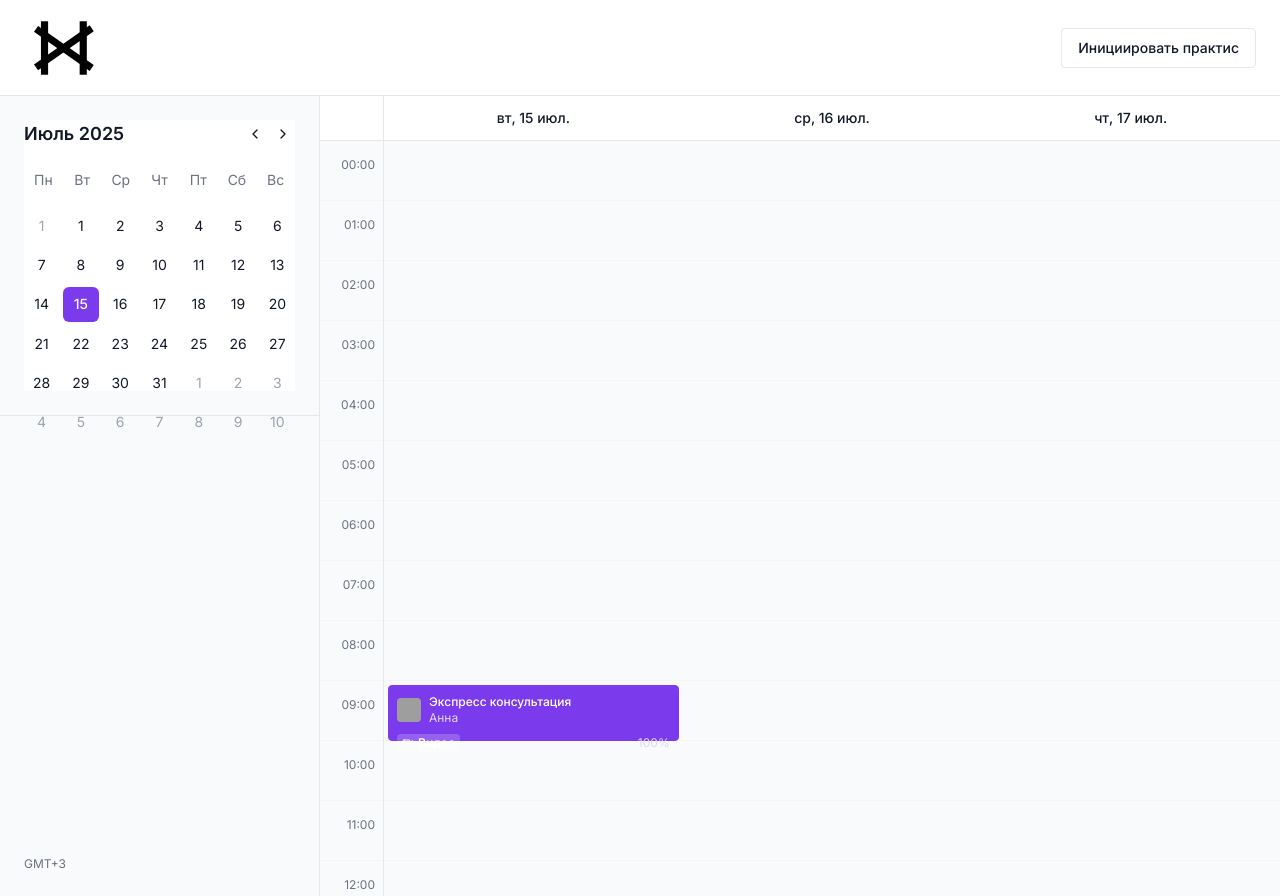
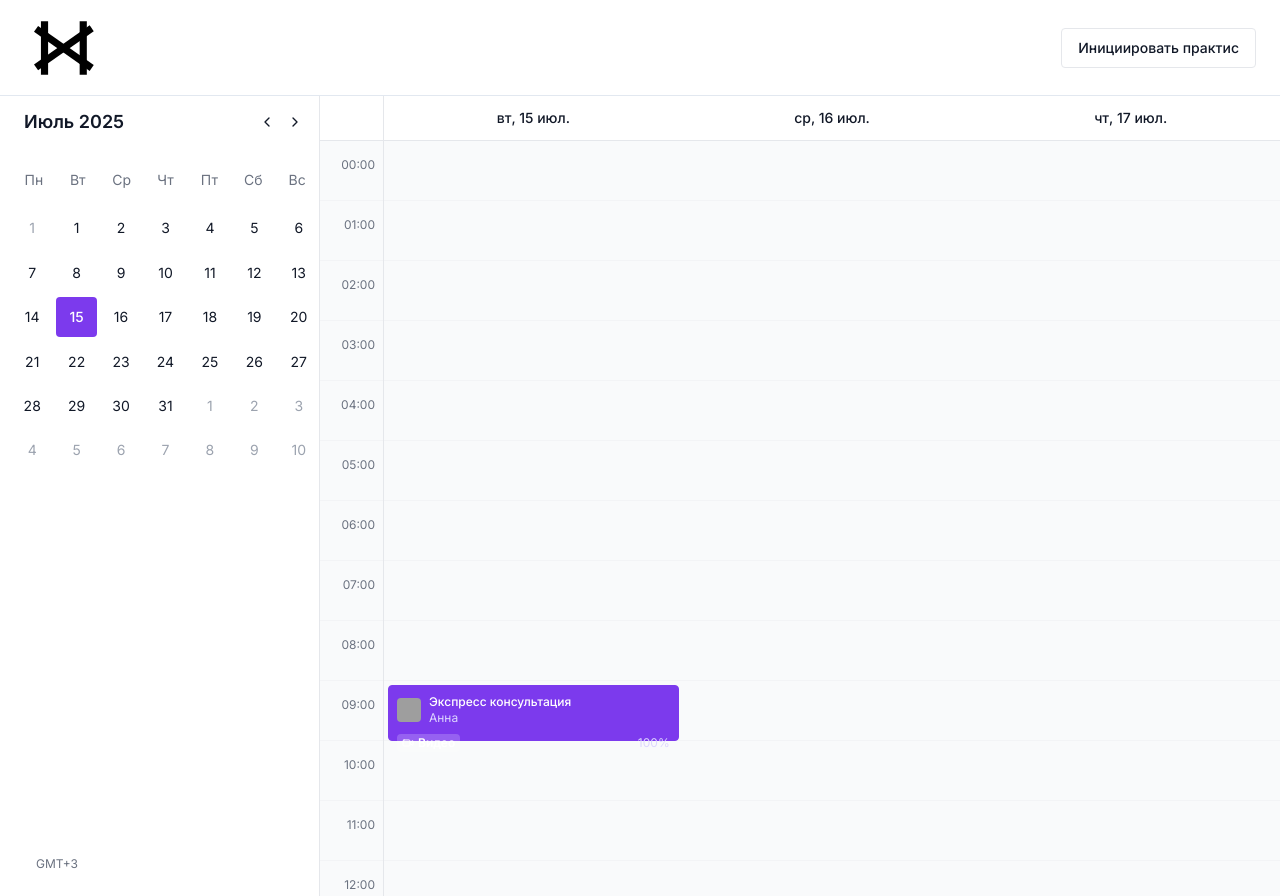
Before and after one commit to practice-energy/front-application, a Next.js app: page /calendar in a window 1280 px wide. Built offline with nearby package versions, Linux system fonts and the light colour scheme; grey boxes are pictures that could not be loaded.

Commit message:
Finetune

```diff
--- a/components/adept-calendar/calendar-sidebar.tsx
+++ b/components/adept-calendar/calendar-sidebar.tsx
@@ -10,11 +10,11 @@ interface CalendarSidebarProps {
 
 export function CalendarSidebar({ selectedDate, onDateSelect, timezone = "GMT+3" }: CalendarSidebarProps) {
   return (
-    <div className="w-80 border-r border-gray-200 flex flex-col">
+    <div className="w-80 border-r bg-white border-gray-200 flex flex-col pl-3">
       {/* Calendar at the top */}
-      <div className="p-6 border-b border-gray-200">
+      <div className="">
         <div className="w-full aspect-square">
-          <CalendarWidget selected={selectedDate} onSelect={onDateSelect} className="w-full h-full" />
+          <CalendarWidget selected={selectedDate} onSelect={onDateSelect} className="w-full" />
         </div>
       </div>
 
--- a/components/adept-calendar/calendar-widget.tsx
+++ b/components/adept-calendar/calendar-widget.tsx
@@ -71,7 +71,7 @@ export function CalendarWidget({ selected, onSelect, className }: CalendarWidget
         <button
           key={`prev-${date.getDate()}`}
           onClick={() => handleDateClick(date)}
-          className="w-full h-full flex items-center justify-center text-sm text-gray-400 hover:bg-gray-50 transition-colors"
+          className="w-full h-full flex items-center justify-center text-sm text-gray-400 hover:bg-violet-50 transition-colors rounded-sm"
         >
           {date.getDate()}
         </button>,
@@ -88,10 +88,10 @@ export function CalendarWidget({ selected, onSelect, className }: CalendarWidget
         <button
           key={day}
           onClick={() => handleDateClick(date)}
-          className={cn("w-full h-full flex items-center justify-center text-sm transition-colors hover:bg-gray-50", {
+          className={cn("w-full h-full flex items-center justify-center text-sm transition-colors hover:bg-violet-50 rounded-sm", {
             "text-gray-900": !isCurrentDay && !isSelectedDay,
             "text-violet-600 font-medium": isCurrentDay && !isSelectedDay,
-            "bg-violet-600 text-white font-medium rounded-md": isSelectedDay,
+            "bg-violet-600 text-white font-medium hover:bg-violet-700": isSelectedDay,
           })}
         >
           {day}
@@ -107,7 +107,14 @@ export function CalendarWidget({ selected, onSelect, className }: CalendarWidget
         <button
           key={`next-${day}`}
           onClick={() => handleDateClick(date)}
-          className="w-full h-full flex items-center justify-center text-sm text-gray-400 hover:bg-gray-50 transition-colors"
+          className={cn(
+              "w-full h-full flex items-center justify-center text-sm text-gray-400 hover:bg-violet-50 rounded-sm transition-colors",
+              {
+                "": !isToday(date) && !isSelected(date),
+                "text-violet-600 font-medium": isToday(date) && !isSelected(date),
+                "bg-violet-600 text-white font-medium hover:bg-violet-700": isSelected(date),
+              }
+          )}
         >
           {day}
         </button>,
@@ -121,14 +128,14 @@ export function CalendarWidget({ selected, onSelect, className }: CalendarWidget
     <div className={cn("bg-white", className)}>
       {/* Header */}
       <div className="flex items-center justify-between mb-4">
-        <h2 className="text-lg font-semibold">
+        <h2 className="p-3 text-lg font-semibold">
           {MONTHS_RU[month]} {year}
         </h2>
-        <div className="flex items-center gap-1">
-          <button onClick={handlePrevMonth} className="p-1 hover:bg-gray-100 rounded transition-colors">
+        <div className="flex items-center gap-1 pr-3">
+          <button onClick={handlePrevMonth} className="p-1 hover:bg-violet-50 rounded-sm transition-colors">
             <ChevronLeft className="h-4 w-4" />
           </button>
-          <button onClick={handleNextMonth} className="p-1 hover:bg-gray-100 rounded transition-colors">
+          <button onClick={handleNextMonth} className="p-1 hover:bg-violet-50 rounded-sm transition-colors">
             <ChevronRight className="h-4 w-4" />
           </button>
         </div>
--- a/components/custom-calendar.tsx
+++ /dev/null
@@ -1,156 +0,0 @@
-"use client"
-
-import { useState } from "react"
-import { ChevronLeft, ChevronRight } from "lucide-react"
-import { cn } from "@/lib/utils"
-
-interface CustomCalendarProps {
-  selected?: Date
-  onSelect?: (date: Date) => void
-  className?: string
-}
-
-const MONTHS_RU = [
-  "Январь",
-  "Февраль",
-  "Март",
-  "Апрель",
-  "Май",
-  "Июнь",
-  "Июль",
-  "Август",
-  "Сентябрь",
-  "Октябрь",
-  "Ноябрь",
-  "Декабрь",
-]
-
-const DAYS_RU = ["Пн", "Вт", "Ср", "Чт", "Пт", "Сб", "Вс"]
-
-export function CustomCalendar({ selected, onSelect, className }: CustomCalendarProps) {
-  const [currentMonth, setCurrentMonth] = useState(selected || new Date())
-  const today = new Date()
-
-  const year = currentMonth.getFullYear()
-  const month = currentMonth.getMonth()
-
-  const firstDayOfMonth = new Date(year, month, 1)
-  const lastDayOfMonth = new Date(year, month + 1, 0)
-  const firstDayOfWeek = (firstDayOfMonth.getDay() + 6) % 7 // Monday = 0
-  const daysInMonth = lastDayOfMonth.getDate()
-
-  const prevMonth = new Date(year, month - 1, 0)
-
-  const handlePrevMonth = () => {
-    setCurrentMonth(new Date(year, month - 1, 1))
-  }
-
-  const handleNextMonth = () => {
-    setCurrentMonth(new Date(year, month + 1, 1))
-  }
-
-  const handleDateClick = (date: Date) => {
-    onSelect?.(date)
-  }
-
-  const isToday = (date: Date) => {
-    return date.toDateString() === today.toDateString()
-  }
-
-  const isSelected = (date: Date) => {
-    return selected && date.toDateString() === selected.toDateString()
-  }
-
-  const renderCalendarDays = () => {
-    const days = []
-
-    // Previous month days
-    for (let i = firstDayOfWeek - 1; i >= 0; i--) {
-      const date = new Date(year, month - 1, prevMonth.getDate() - i)
-      days.push(
-        <button
-          key={`prev-${date.getDate()}`}
-          onClick={() => handleDateClick(date)}
-          className="w-full h-full flex items-center justify-center text-sm text-gray-400 hover:bg-gray-50 transition-colors"
-        >
-          {date.getDate()}
-        </button>,
-      )
-    }
-
-    // Current month days
-    for (let day = 1; day <= daysInMonth; day++) {
-      const date = new Date(year, month, day)
-      const isCurrentDay = isToday(date)
-      const isSelectedDay = isSelected(date)
-
-      days.push(
-        <button
-          key={day}
-          onClick={() => handleDateClick(date)}
-          className={cn("w-full h-full flex items-center justify-center text-sm transition-colors hover:bg-gray-50", {
-            "text-gray-900": !isCurrentDay && !isSelectedDay,
-            "text-violet-600 font-medium": isCurrentDay && !isSelectedDay,
-            "bg-violet-600 text-white font-medium rounded-md": isSelectedDay,
-          })}
-        >
-          {day}
-        </button>,
-      )
-    }
-
-    // Next month days to fill 6 weeks (42 days total)
-    const remainingDays = 42 - days.length
-    for (let day = 1; day <= remainingDays; day++) {
-      const date = new Date(year, month + 1, day)
-      days.push(
-        <button
-          key={`next-${day}`}
-          onClick={() => handleDateClick(date)}
-          className="w-full h-full flex items-center justify-center text-sm text-gray-400 hover:bg-gray-50 transition-colors"
-        >
-          {day}
-        </button>,
-      )
-    }
-
-    return days
-  }
-
-  return (
-    <div className={cn("bg-white", className)}>
-      {/* Header */}
-      <div className="flex items-center justify-between mb-4">
-        <h2 className="text-lg font-semibold">
-          {MONTHS_RU[month]} {year}
-        </h2>
-        <div className="flex items-center gap-1">
-          <button onClick={handlePrevMonth} className="p-1 hover:bg-gray-100 rounded transition-colors">
-            <ChevronLeft className="h-4 w-4" />
-          </button>
-          <button onClick={handleNextMonth} className="p-1 hover:bg-gray-100 rounded transition-colors">
-            <ChevronRight className="h-4 w-4" />
-          </button>
-        </div>
-      </div>
-
-      {/* Days of week */}
-      <div className="grid grid-cols-7 mb-3">
-        {DAYS_RU.map((day) => (
-          <div key={day} className="h-8 flex items-center justify-center text-sm text-gray-500 font-normal">
-            {day}
-          </div>
-        ))}
-      </div>
-
-      {/* Calendar grid */}
-      <div className="grid grid-cols-7 gap-1">
-        {renderCalendarDays().map((day, index) => (
-          <div key={index} className="aspect-square">
-            {day}
-          </div>
-        ))}
-      </div>
-    </div>
-  )
-}
```
